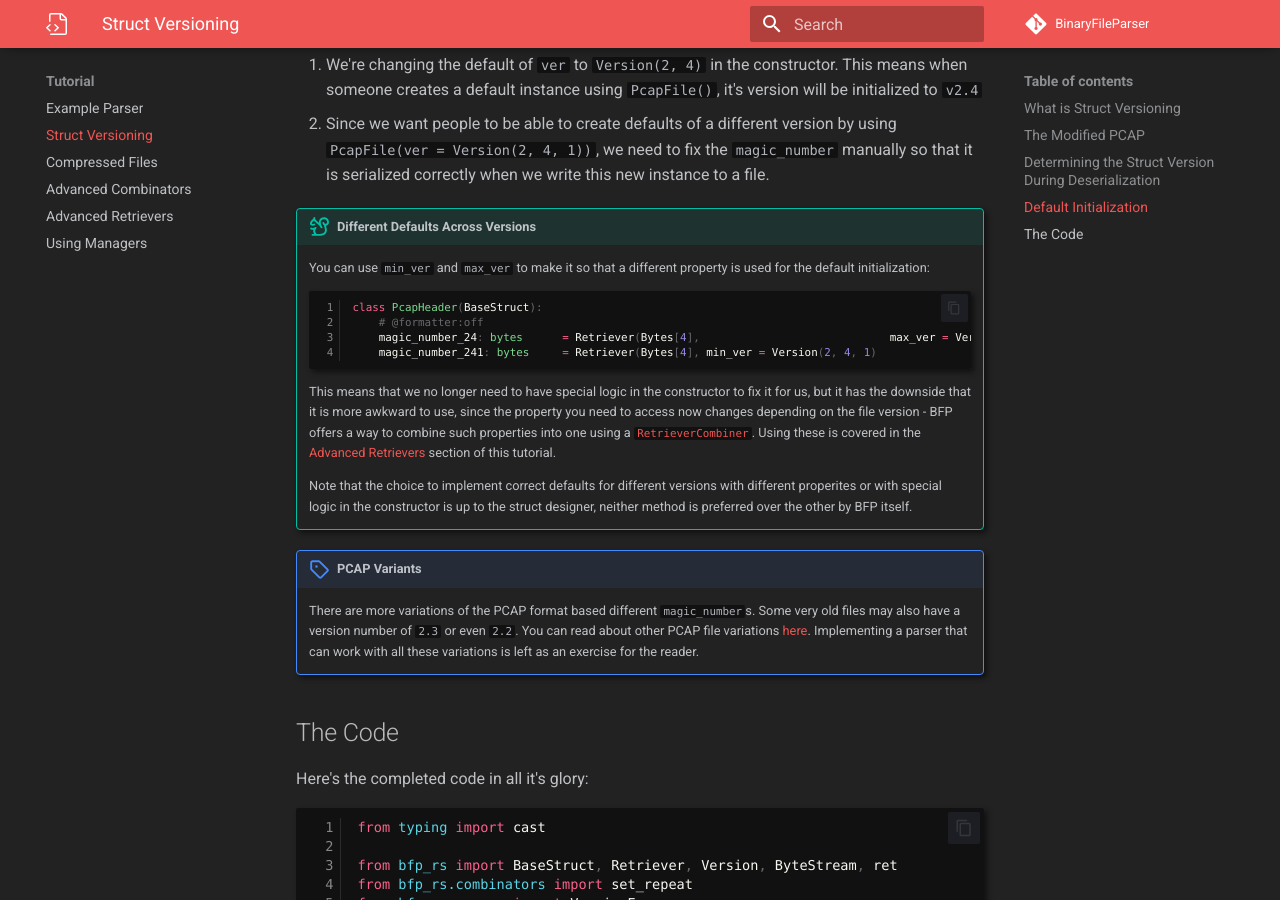
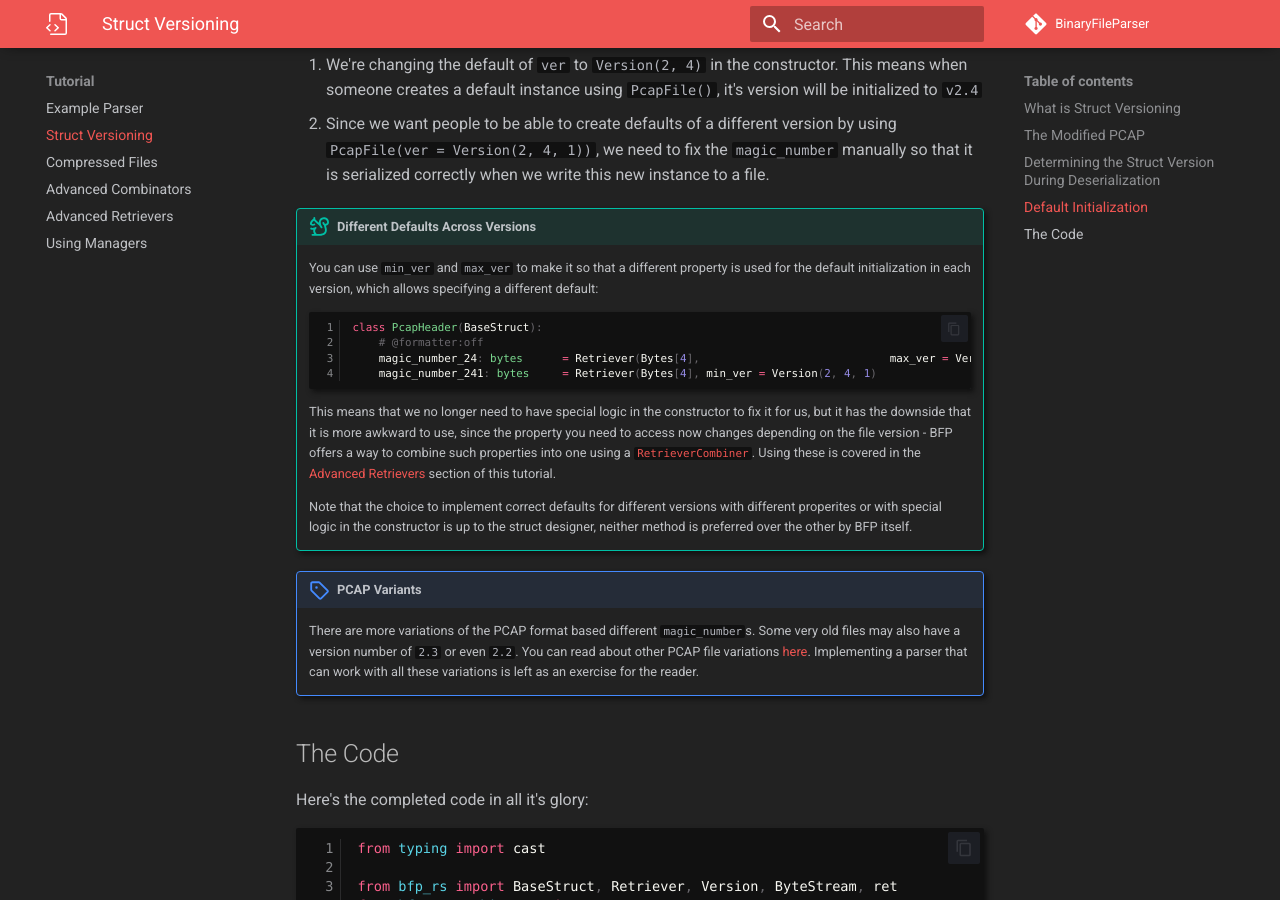
Before and after one commit to Divy1211/BinaryFileParser, an MkDocs documentation site: the page built from docs/pages/tutorial/struct_versioning.md, in a window 1280 px wide and 900 px high, scrolled down 3747 px. Built offline with MkDocs 1.6.1 and Material for MkDocs 9.7.7, drawn with Linux system fonts in a browser that asks for light colours; some web fonts are replaced; comment, search, counter and statistics services are not loaded.

Commit message:
Update struct_versioning.md

````diff
--- a/docs/pages/tutorial/struct_versioning.md
+++ b/docs/pages/tutorial/struct_versioning.md
@@ -146,7 +146,7 @@ Let's break down what's going on here:
 
 !!! tip "Different Defaults Across Versions"
 
-    You can use `min_ver` and `max_ver` to make it so that a different property is used for the default initialization:
+    You can use `min_ver` and `max_ver` to make it so that a different property is used for the default initialization in each version, which allows specifying a different default:
     ```py
     class PcapHeader(BaseStruct):
         # @formatter:off
````
